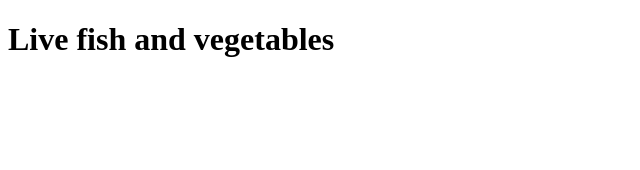
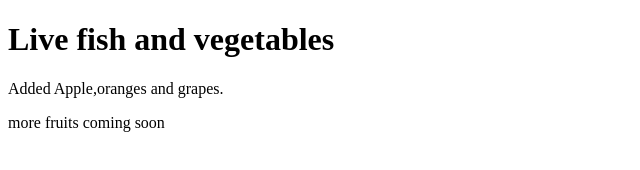
Before and after one commit to SHRikat/green_grocery_mart, a plain HTML site: page index.html in a window 1280 px wide. Shown: the whole page, without its empty margins (0-640 px from the left). Drawn offline with Linux system fonts and the light colour scheme.

Commit message:
added fruits

```diff
--- a/index.html
+++ b/index.html
@@ -7,5 +7,7 @@
 </head>
 <body>
   <h1>Live fish and vegetables</h1>
+  <p>Added Apple,oranges and grapes.</p>
+  <p>more fruits coming soon</p>
 </body>
 </html>
```
